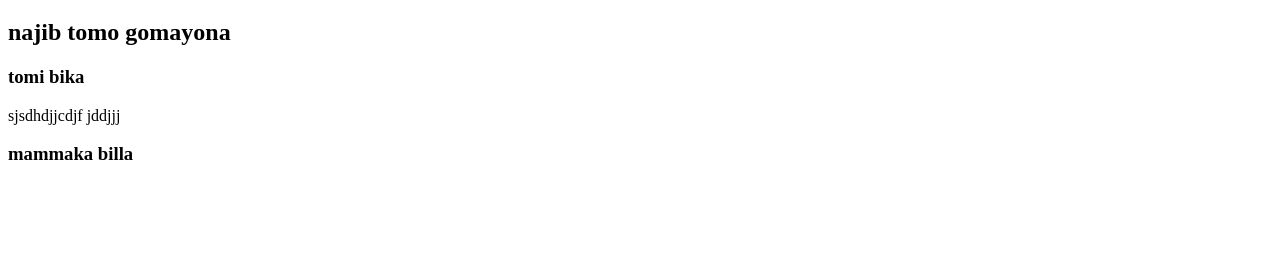
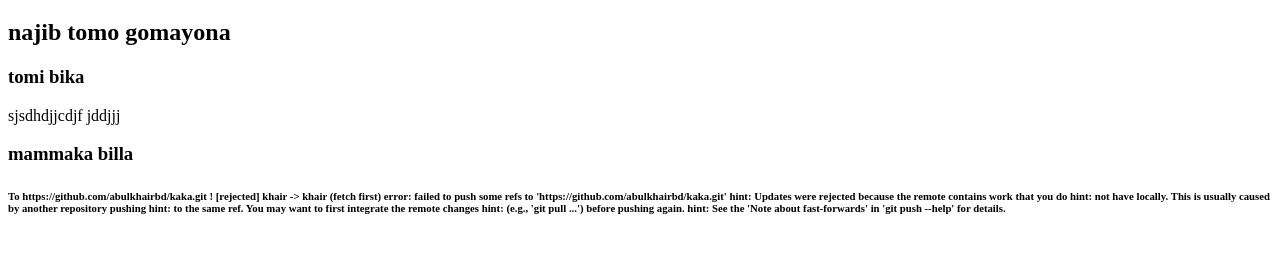
Before and after one commit to abulkhairbd/kaka, a plain HTML site: page index.html in a window 1280 px wide. Shown: the part 61-314 px from the top of the page. Drawn offline with Linux system fonts and the light colour scheme.

Commit message:
secound commit

```diff
--- a/index.html
+++ b/index.html
@@ -13,5 +13,13 @@
   <h3>tomi bika</h3>
   <p>sjsdhdjjcdjf jddjjj</p>
   <h3>mammaka billa</h3>
+  <h6>To https://github.com/abulkhairbd/kaka.git
+    ! [rejected]        khair -> khair (fetch first)
+   error: failed to push some refs to 'https://github.com/abulkhairbd/kaka.git'
+   hint: Updates were rejected because the remote contains work that you do
+   hint: not have locally. This is usually caused by another repository pushing
+   hint: to the same ref. You may want to first integrate the remote changes
+   hint: (e.g., 'git pull ...') before pushing again.
+   hint: See the 'Note about fast-forwards' in 'git push --help' for details.</h6>
 </body>
 </html>
```
